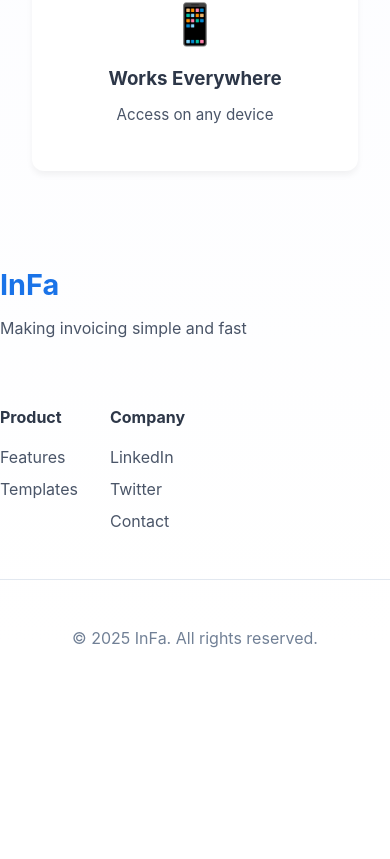
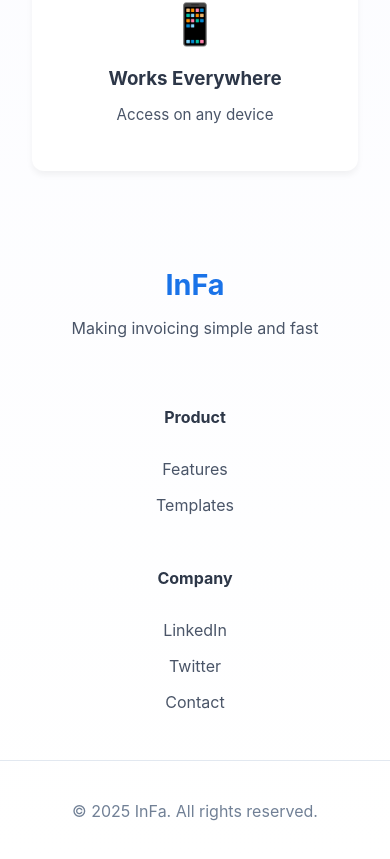
Before and after one commit to Hs918131/InFa, a Next.js app: page / in a window 390 px wide. Shown: the part 1188-2047 px from the top of the page. Before the commit the page ends 1852 px from the top, so only its background shows below. Built offline with nearby package versions, Linux system fonts and the light colour scheme.

Commit message:
update responsiveness

```diff
--- a/styles/Home.module.css
+++ b/styles/Home.module.css
@@ -266,9 +266,30 @@
   .footerContent {
     flex-direction: column;
     gap: 2rem;
+    padding: 0 1rem;
+  }
+
+  .footerLeft {
+    max-width: 100%;
+    text-align: center;
   }
 
   .footerLinks {
+    flex-direction: column;
     gap: 2rem;
+    text-align: center;
+  }
+
+  .footerColumn {
+    gap: 1rem;
+  }
+
+  .footerColumn h4 {
+    margin-bottom: 1rem;
+  }
+
+  .footerBottom {
+    padding: 1.5rem 1rem;
+    margin-top: 2rem;
   }
 }
```
